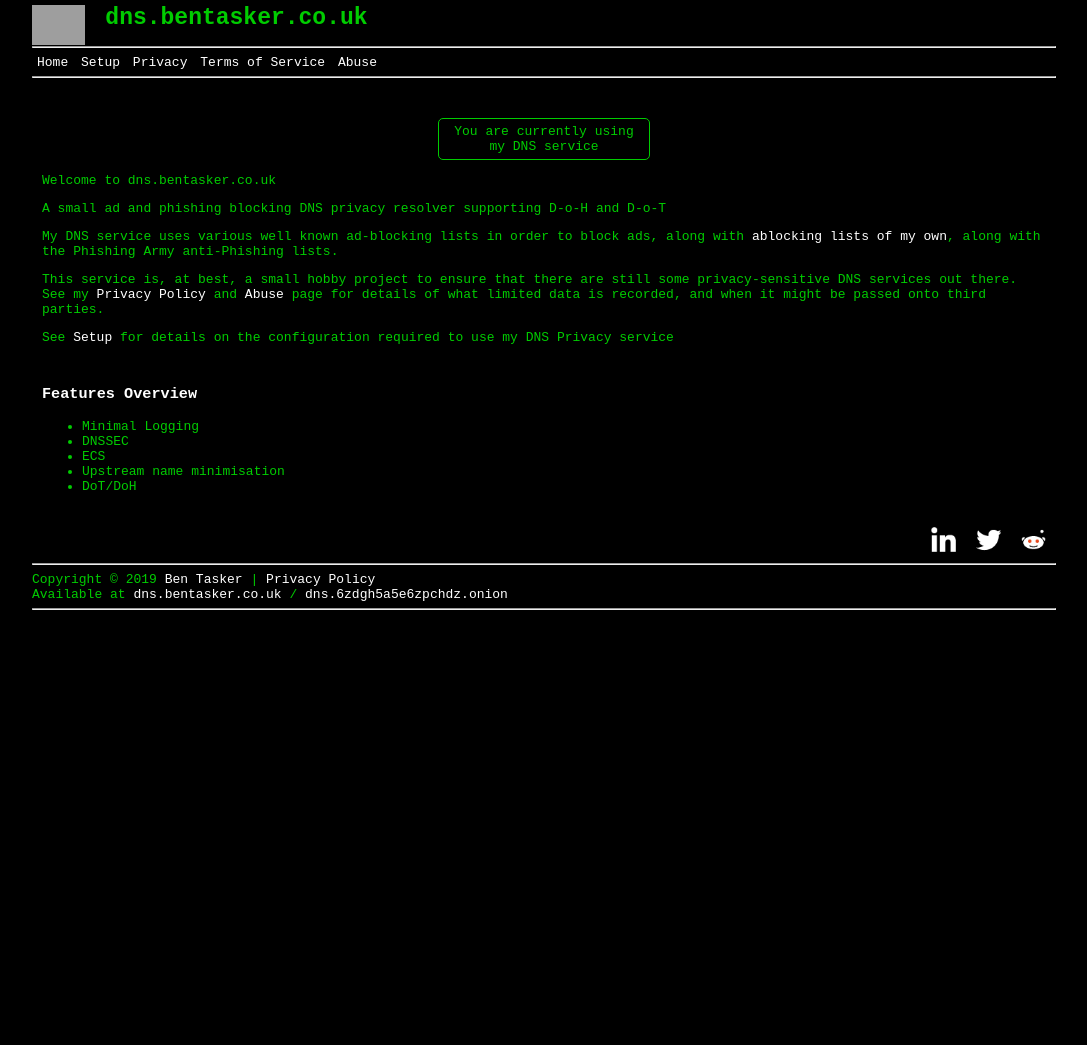
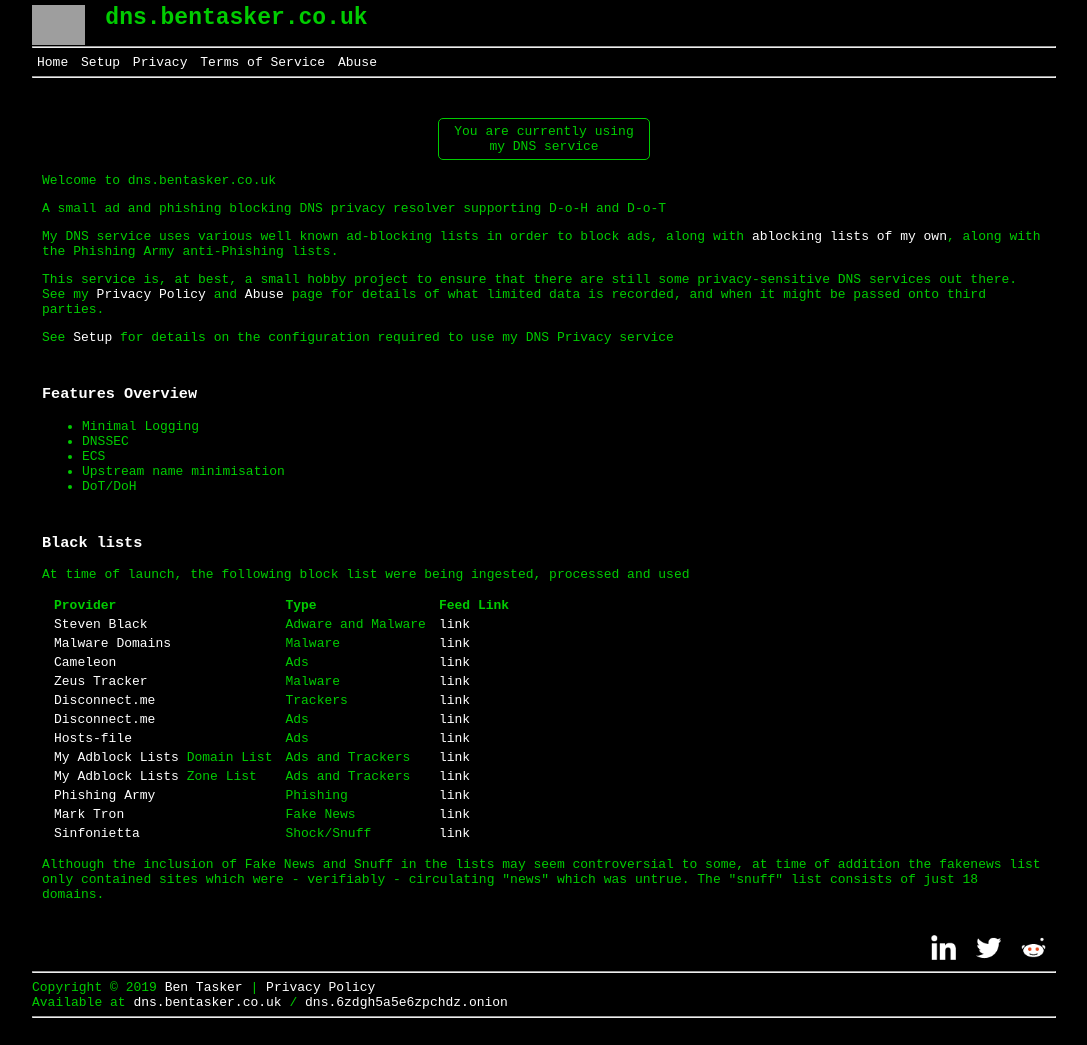
Before and after one commit to bentasker/dns.bentasker.co.uk, a plain HTML site: page output/index.html in a window 1280 px wide. Shown: the whole page, without its empty margins (96-1183 px from the left). Before the commit the page ends 810 px from the top, so only its background shows below. Drawn offline with Linux system fonts and the light colour scheme; grey boxes are pictures that could not be loaded.

Commit message:
Add details of lists being used

```diff
--- a/output/index.html
+++ b/output/index.html
@@ -76,6 +76,100 @@
 		<li>Upstream name minimisation</li>
 		<li>DoT/DoH</li>
 	</ul>
+	<p> </p>
+<h3>Black lists</h3>
+<p>At time of launch, the following block list were being ingested, processed and used</p>
+
+<table>
+<thead>
+<tr>
+    <th>Provider</th>
+    <th>Type</th>
+    <th>Feed Link</th>
+</tr>
+</thead>
+
+<tbody>
+<tr>
+    <td><a href="https://github.com/StevenBlack/hosts/blob/master/readme.md" target_blank>Steven Black</a></td>
+    <td>Adware and Malware</td>
+    <td><a href="https://raw.githubusercontent.com/StevenBlack/hosts/master/hosts" target_blank>link</a></td>
+</tr>
+
+<tr>
+    <td><a href="https://mirror1.malwaredomains.com/" target_blank>Malware Domains</a></td>
+    <td>Malware</td>
+    <td><a href="https://mirror1.malwaredomains.com/files/justdomains" target_blank>link</a></td>
+</tr>
+
+<tr>
+    <td><a href="http://sysctl.org/cameleon/" target_blank>Cameleon</a></td>
+    <td>Ads</td>
+    <td><a href="http://sysctl.org/cameleon/hosts" target_blank>link</a></td>
+</tr>
+
+<tr>
+    <td><a href="https://zeustracker.abuse.ch/" target_blank>Zeus Tracker</a></td>
+    <td>Malware</td>
+    <td><a href="https://zeustracker.abuse.ch/blocklist.php?download=domainblocklist" target_blank>link</a></td>
+</tr>
+
+<tr>
+    <td><a href="https://disconnect.me/" target_blank>Disconnect.me</a></td>
+    <td>Trackers</td>
+    <td><a href="https://s3.amazonaws.com/lists.disconnect.me/simple_tracking.txt" target_blank>link</a></td>
+</tr>
+
+<tr>
+    <td><a href="https://disconnect.me/" target_blank>Disconnect.me</a></td>
+    <td>Ads</td>
+    <td><a href="https://s3.amazonaws.com/lists.disconnect.me/simple_ad.txt" target_blank>link</a></td>
+</tr>
+
+
+<tr>
+    <td><a href="https://hosts-file.net/" target_blank>Hosts-file</a></td>
+    <td>Ads</td>
+    <td><a href="https://hosts-file.net/ad_servers.txt" target_blank>link</a></td>
+</tr>
+
+<tr>
+    <td><a href="https://projects.bentasker.co.uk/jira_projects/browse/ADBLK.html" target_blank>My Adblock Lists</a> Domain List</td>
+    <td>Ads and Trackers</td>
+    <td><a href="https://www.bentasker.co.uk/adblock/blockeddomains.txt" target_blank>link</a></td>
+</tr>
+
+
+<tr>
+    <td><a href="https://projects.bentasker.co.uk/jira_projects/browse/ADBLK.html" target_blank>My Adblock Lists</a> Zone List</td>
+    <td>Ads and Trackers</td>
+    <td><a href="https://www.bentasker.co.uk/adblock/zoneblocks.unbound.txt" target_blank>link</a></td>
+</tr>
+
+<tr>
+    <td><a href="https://phishing.army/" target_blank>Phishing Army</a></td>
+    <td>Phishing</td>
+    <td><a href="https://phishing.army/download/phishing_army_blocklist_extended.txt" target_blank>link</a></td>
+</tr>
+
+<tr>
+    <td><a href="https://github.com/marktron/fakenews" target_blank>Mark Tron</a></td>
+    <td>Fake News</td>
+    <td><a href="https://raw.githubusercontent.com/marktron/fakenews/master/fakenews" target_blank>link</a></td>
+</tr>
+
+<tr>
+    <td><a href="https://github.com/Sinfonietta/hostfiles" target_blank>Sinfonietta</a></td>
+    <td>Shock/Snuff</td>
+    <td><a href="https://raw.githubusercontent.com/Sinfonietta/hostfiles/master/snuff-hosts" target_blank>link</a></td>
+</tr>
+</tbody>
+
+</table>
+
+<p>Although the inclusion of Fake News and Snuff in the lists may seem controversial to some, at time of addition the fakenews list only contained sites which were - verifiably - circulating "news" which was untrue. The "snuff" list consists of just 18 domains.</p>
+
+
 
 
 </div>
--- a/output/static/static.css
+++ b/output/static/static.css
@@ -51,6 +51,15 @@ div.exampleblock {
 
 .phoneonly {
     display: none;
+}
+
+th {
+    text-align: left;
+    padding-left: 10px;
+}
+
+td {
+    padding-left: 10px;
 }
 
 #smicons img {
```
